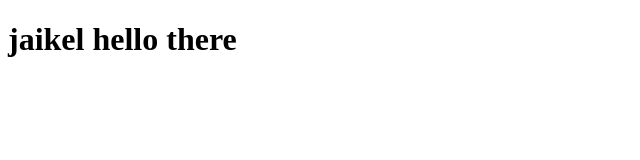
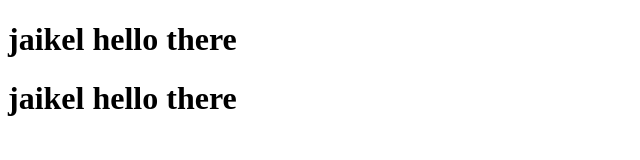
Before and after one commit to alhajisambo123/git-example-project, a plain HTML site: page index.html in a window 1280 px wide. Shown: the whole page, without its empty margins (0-640 px from the left). Drawn offline with Linux system fonts and the light colour scheme.

Commit message:
i chnaged

```diff
--- a/index.html
+++ b/index.html
@@ -6,5 +6,7 @@
     <title>Document</title>
   </head>
   <h1>jaikel hello there</h1>
+  <h1>jaikel hello there</h1>
+
   <body></body>
 </html>
```
